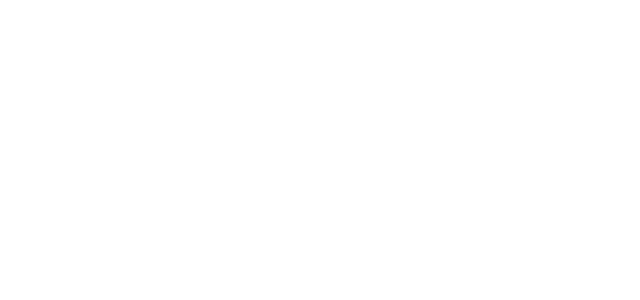
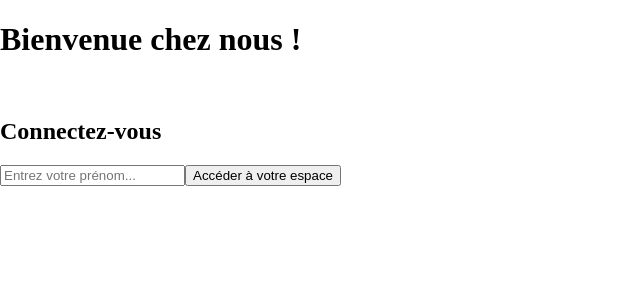
Before and after one commit to Zer0absolute/crazee-burger-v01, a React (Vite) app: page / in a window 1280 px wide. Shown: the top 300 px of the page, without its empty margins (0-640 px from the left). Built offline with nearby package versions, Linux system fonts and the light colour scheme.

Commit message:
:construction: F01: App > Create title and form

```diff
--- a/src/App.jsx
+++ b/src/App.jsx
@@ -2,10 +2,17 @@ import './App.css'
 
 function App() {
 
-  return (
-    <>
-    </>
-  )
+  return (<div>
+    <h1>Bienvenue chez nous !</h1>
+    <br/>
+    <h2>Connectez-vous</h2>
+    <form>
+      <input type={"text"} placeholder={"Entrez votre prénom..."} required/>
+      <button>
+        Accéder à votre espace
+      </button>
+    </form>
+  </div>)
 }
 
 export default App
```
